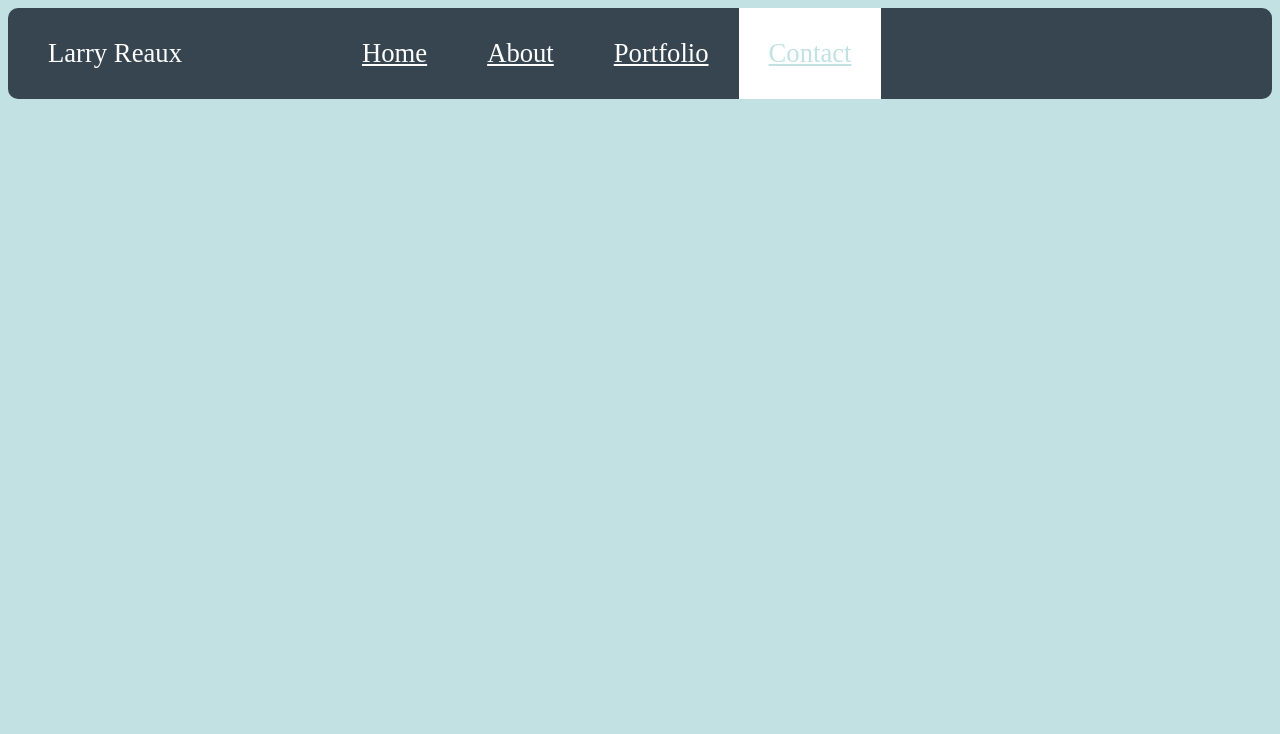
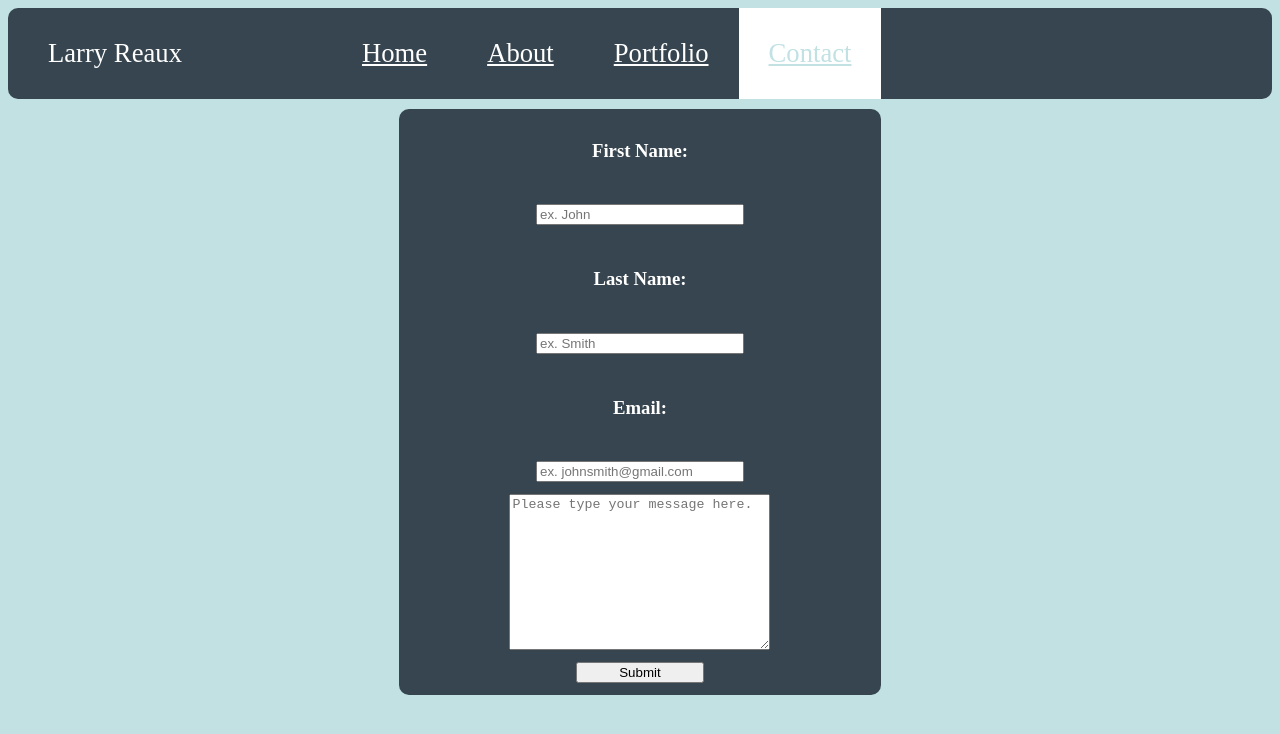
Before and after one commit to ljreaux/Personal-Website, a plain HTML site: page contact.html in a window 1280 px wide. Drawn offline with Linux system fonts and the light colour scheme.

Commit message:
finished contact form

```diff
--- a/contact.html
+++ b/contact.html
@@ -16,5 +16,16 @@
       <a href="portfolio.html">Portfolio</a>
       <a href="contact.html" id="active">Contact</a>
     </div>
+
+    <div class="form"><form id="contactForm" action="./success.html">
+      <label for="fname"><h3>First Name: </h3></label>
+      <input type="text" name="fname" id="fname" placeholder="ex. John">
+      <label for="lname"><h3>Last Name: </h3></label>
+      <input type="text" name="lname" id="lname" placeholder="ex. Smith">
+      <label for="email"><h3>Email: </h3></label>
+      <input type="email" name="email" id="email" placeholder="ex. johnsmith@gmail.com">
+      <textarea name="message" id="message" cols="30" rows="10" placeholder="Please type your message here."></textarea>
+      <input type="submit">
+    </form></div>
 </body>
 </html>
--- a/style.css
+++ b/style.css
@@ -138,3 +138,34 @@ h2 {
   background-color: white;
   color: black;
 }
+
+.form {
+  display: flex;
+  justify-content: center;
+}
+
+form{
+    width: 33vw;
+    display: flex;
+    flex-direction: column;
+    align-items: center;
+    background-color: #36454f;
+    border-radius: 10px;
+    color: white;
+    padding-left: 30px;
+    padding-right: 30px;
+    margin: 10px;
+  }
+
+input, label{
+  margin: 1.5vh; }
+
+
+input {
+  width: 20vw;
+  max-width: 200px;
+}
+
+input:last-of-type{
+  width: 10vw;
+}
```
Also changed, not shown: success.html (added, +12 -0 lines).
